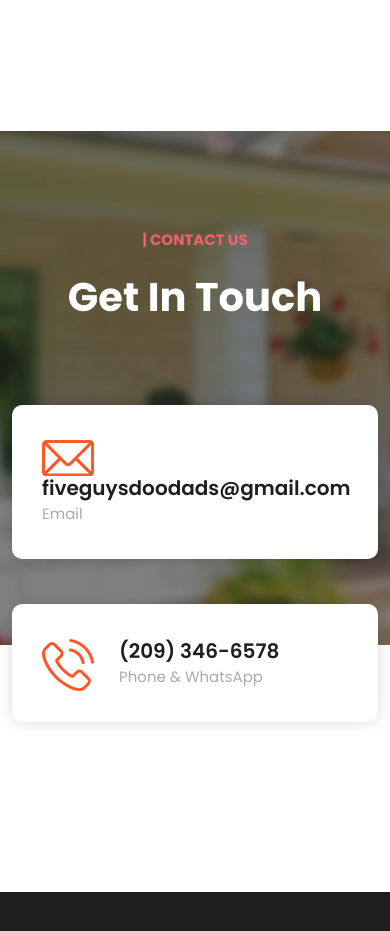
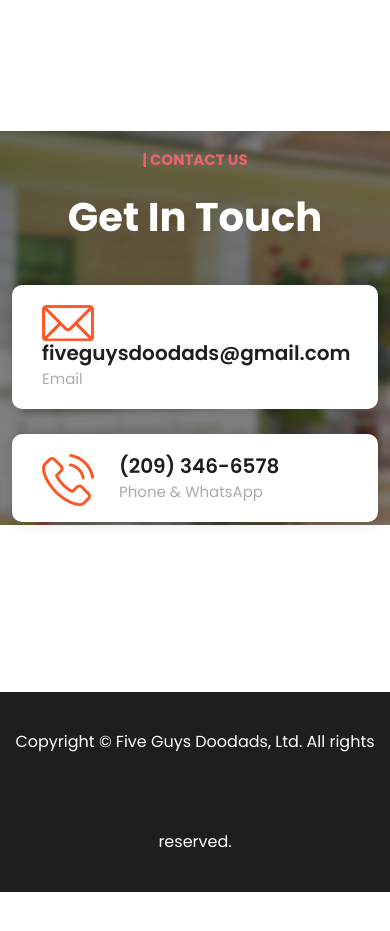
Before and after one commit to shkun/shkun.github.io, a plain HTML site: page index.html in a window 390 px wide. Shown: the part 1800-2731 px from the top of the page. After the commit the page ends 2692 px from the top, so only its background shows below. Drawn offline with nearby package versions, Linux system fonts and the light colour scheme.

Commit message:
make contact card responsive

```diff
--- a/assets/css/templatemo-villa-agency.css
+++ b/assets/css/templatemo-villa-agency.css
@@ -1279,8 +1279,12 @@ Contact Style
   background-repeat: no-repeat;
   background-size: cover;
   background-position: center center;
-  padding: 100px 0px 250px 0px;
+  padding: 20px 0px 250px 0px;
   position: relative;
+}
+
+.contact .section-heading {
+  margin-bottom: 30px;
 }
 
 .contact .section-heading h2 {
@@ -1301,7 +1305,7 @@ Contact Style
 .contact-content .item {
   border-radius: 10px;
   box-shadow: 0px 0px 15px rgba(0, 0, 0, 0.15);
-  padding: 35px 30px;
+  padding: 20px 30px;
   background-color: #fff;
 }
 
@@ -1848,7 +1852,7 @@ body {
   }
   .contact-content .email {
     margin-left: 0px;
-    margin-bottom: 45px;
+    margin-bottom: 25px;
   }
   .contact-content #contact-form {
     margin-left: 0px;
```
